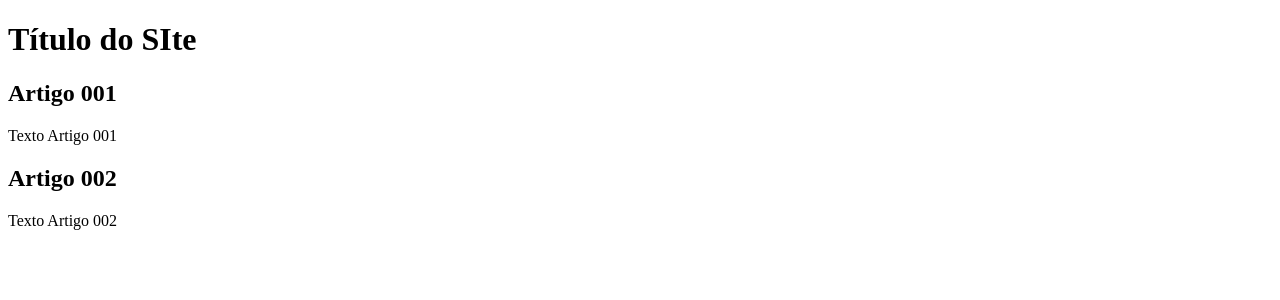
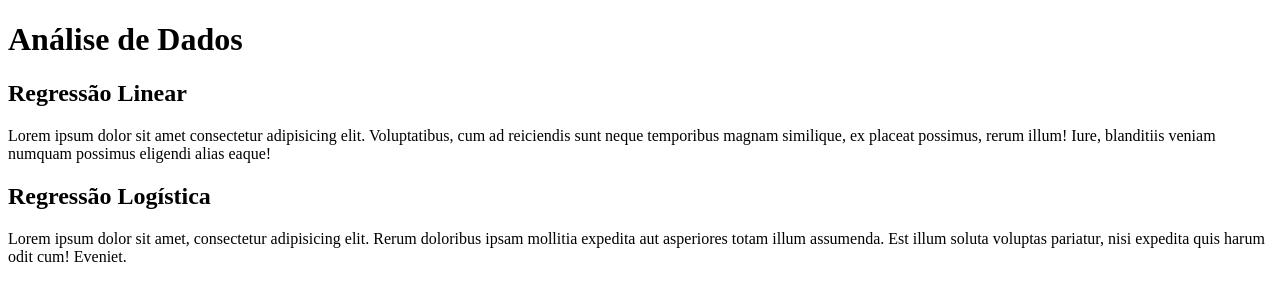
Before and after one commit to wanellyrocha/projeto-site, a plain HTML site: page index.html in a window 1280 px wide. Drawn offline with Linux system fonts and the light colour scheme.

Commit message:
commit na branch

```diff
--- a/index.html
+++ b/index.html
@@ -9,15 +9,15 @@
 <body>
     <main>
         <header>
-            <h1>Título do SIte</h1>
+            <h1>Análise de Dados</h1>
         </header>
         <article>
-            <h2>Artigo 001</h2>
-            <p>Texto Artigo 001</p>
+            <h2>Regressão Linear</h2>
+            <p>Lorem ipsum dolor sit amet consectetur adipisicing elit. Voluptatibus, cum ad reiciendis sunt neque temporibus magnam similique, ex placeat possimus, rerum illum! Iure, blanditiis veniam numquam possimus eligendi alias eaque!</p>
         </article>
         <article>
-            <h2>Artigo 002</h2>
-            <p>Texto Artigo 002</p>
+            <h2>Regressão Logística</h2>
+            <p>Lorem ipsum dolor sit amet, consectetur adipisicing elit. Rerum doloribus ipsam mollitia expedita aut asperiores totam illum assumenda. Est illum soluta voluptas pariatur, nisi expedita quis harum odit cum! Eveniet.</p>
         </article>
     </main>
 </body>
```
